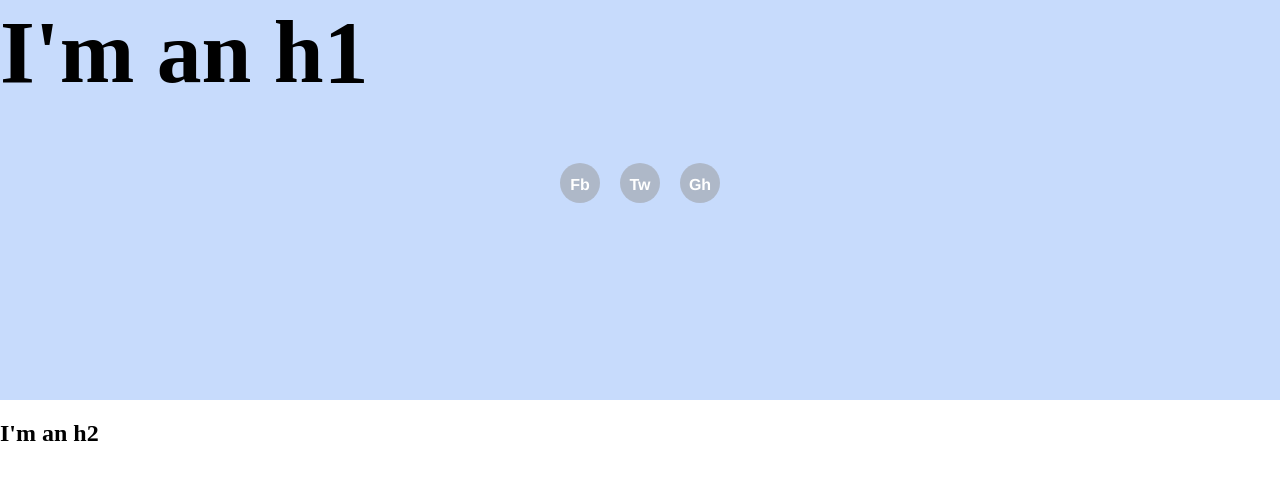
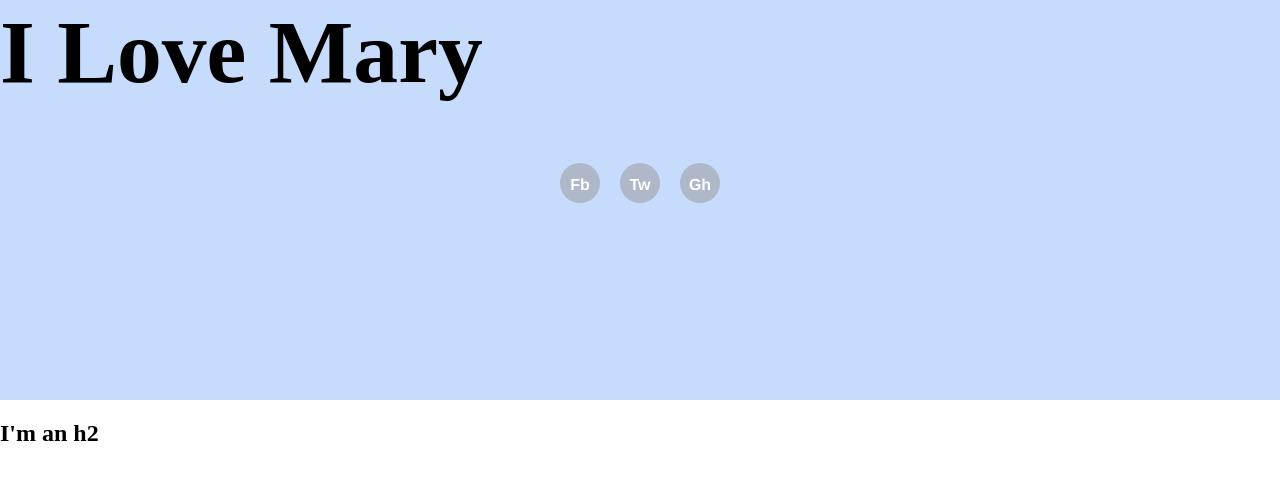
Before and after one commit to LittleFinchy/littlefinchy.github.io, a plain HTML site: page index.html in a window 1280 px wide. Shown: the top 486 px of the page. Drawn offline with Linux system fonts and the light colour scheme.

Commit message:
for mary

```diff
--- a/index.html
+++ b/index.html
@@ -85,7 +85,7 @@
 </head>
 <body>
 	<div class="full-hero hero-home">
-		<h1>I'm an h1</h1>
+		<h1>I Love Mary</h1>
 		<ul class="social-list">
 			<li>
 				<a href="https://example.com/" class="social-link">Fb</a>
```
